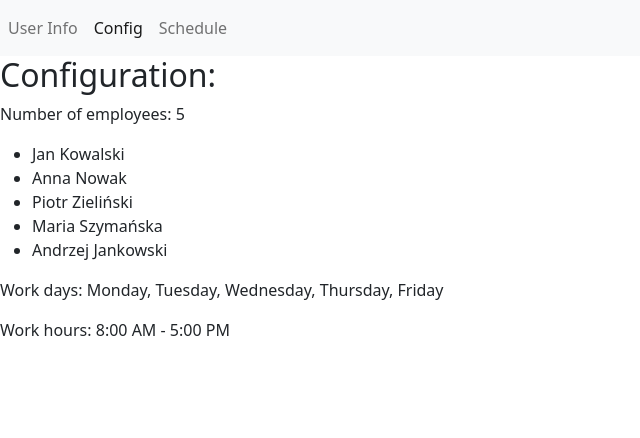
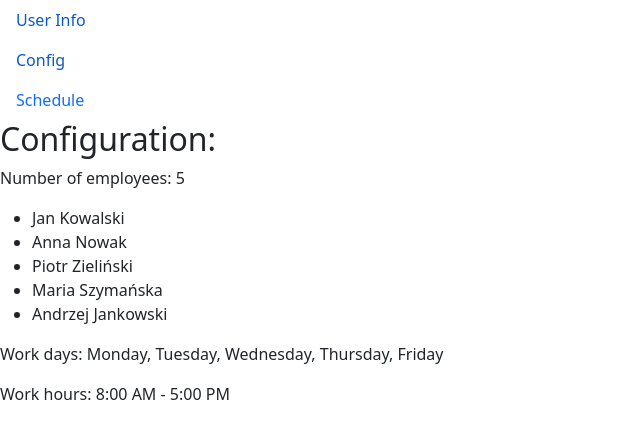
Before and after one commit to czelsa/work-scheduler, a React (Create React App) app: page / in a window 1280 px wide. Both pictures are taken after a click on the button "Config". Shown: the top 438 px of the page, without its empty margins (0-640 px from the left). Built offline with nearby package versions, Linux system fonts and the light colour scheme; data requests are answered from the project's data file.

Commit message:
refactor sildebar panel on  home page

```diff
--- a/src/components/Home.js
+++ b/src/components/Home.js
@@ -1,61 +1,37 @@
 import React, { useState, useEffect } from 'react';
-import { BrowserRouter as Router, Routes, Route } from "react-router-dom";
-import { Navbar, Nav } from 'react-bootstrap';
 import UserInfo from './UserInfo';
 import ScheduleList from './ScheduleList';
 import CompanyConfig from './CompanyConfig';
+// import Tabs from './Tabs';
+import Sidebar from './Sidebar';
+import useUserData from '../hooks/useUserData';
+
 
 function Home() {
-  const [user, setUser] = useState(null);
-  const [employees, setEmployees] = useState([]);
-
+  const { user, employees } = useUserData();
   const [activeTab, setActiveTab] = useState('userInfo'); // stan do przechowywania aktywnej podstrony
 
   const handleTabClick = (tab) => {
     setActiveTab(tab);
   }
 
-  useEffect(() => {
-    fetch('http://localhost:1234/user')
-      .then(response => response.json())
-      .then(data => setUser(data))
-      .catch(error => console.log(error));
-  }, []);
-
-  useEffect(() => {
-    fetch('http://localhost:3000/employees')
-      .then(response => response.json())
-      .then(data => setEmployees(data))
-      .catch(error => console.log(error));
-  }, []);
-
   if (!user || !employees.length < 0) {
     return <div>Loading...</div>;
   }
 
-  console.log(employees)
   const numEmployees = employees.length;
   const workDays = ['Monday', 'Tuesday', 'Wednesday', 'Thursday', 'Friday'];
   const workHours = '8:00 AM - 5:00 PM';
 
   return (
-    <>
-      <Navbar bg="light" expand="lg">
-        <Navbar.Toggle aria-controls="basic-navbar-nav" />
-        <Navbar.Collapse id="basic-navbar-nav">
-          <Nav className="mr-auto">
-            <Nav.Link className={activeTab === 'userInfo' ? 'active' : ''} onClick={() => handleTabClick('userInfo')}>User Info</Nav.Link>
-            <Nav.Link className={activeTab === 'config' ? 'active' : ''} onClick={() => handleTabClick('config')}>Config</Nav.Link>
-            <Nav.Link className={activeTab === 'schedule' ? 'active' : ''} onClick={() => handleTabClick('schedule')}>Schedule</Nav.Link>
-          </Nav>
-        </Navbar.Collapse>
-      </Navbar>
-      <div className="home">
+    <div className="home">
+      <Sidebar activeTab={activeTab} handleTabClick={handleTabClick} />
+      <div className="content">
         {activeTab === 'userInfo' && <UserInfo id={user.id} name={user.name} email={user.email} photoURL={user.photoURL} />}
         {activeTab === 'config' && <CompanyConfig numEmployees={numEmployees} employees={employees} workDays={workDays} workHours={workHours} />}
         {activeTab === 'schedule' && <ScheduleList />}
       </div>
-    </>
+    </div>
   );
 }
 
--- /dev/null
+++ b/src/components/Sidebar.js
@@ -0,0 +1,20 @@
+import React from 'react';
+import { Nav } from 'react-bootstrap';
+
+function Sidebar({ activeTab, handleTabClick }) {
+  return (
+    <Nav className="flex-column">
+      <Nav.Item>
+        <Nav.Link className={activeTab === 'userInfo' ? 'active' : ''} onClick={() => handleTabClick('userInfo')}>User Info</Nav.Link>
+      </Nav.Item>
+      <Nav.Item>
+        <Nav.Link className={activeTab === 'config' ? 'active' : ''} onClick={() => handleTabClick('config')}>Config</Nav.Link>
+      </Nav.Item>
+      <Nav.Item>
+        <Nav.Link className={activeTab === 'schedule' ? 'active' : ''} onClick={() => handleTabClick('schedule')}>Schedule</Nav.Link>
+      </Nav.Item>
+    </Nav>
+  );
+}
+
+export default Sidebar;
--- /dev/null
+++ b/src/components/Tabs.js
@@ -0,0 +1,15 @@
+import React from 'react';
+
+const Tabs = ({ tabs, activeTab, handleTabClick }) => {
+  return (
+    <ul className="tabs">
+      {tabs.map(tab => (
+        <li className={activeTab === tab.key ? 'active' : ''} onClick={() => handleTabClick(tab.key)} key={tab.key}>
+          {tab.label}
+        </li>
+      ))}
+    </ul>
+  );
+}
+
+export default Tabs;
--- /dev/null
+++ b/src/hooks/useUserData.js
@@ -0,0 +1,22 @@
+import { useState, useEffect } from 'react';
+
+export default function useUserData() {
+  const [user, setUser] = useState(null);
+  const [employees, setEmployees] = useState([]);
+
+  useEffect(() => {
+    fetch('http://localhost:1234/user')
+      .then(response => response.json())
+      .then(data => setUser(data))
+      .catch(error => console.log(error));
+  }, []);
+
+  useEffect(() => {
+    fetch('http://localhost:3000/employees')
+      .then(response => response.json())
+      .then(data => setEmployees(data))
+      .catch(error => console.log(error));
+  }, []);
+
+  return { user, employees };
+}
```
